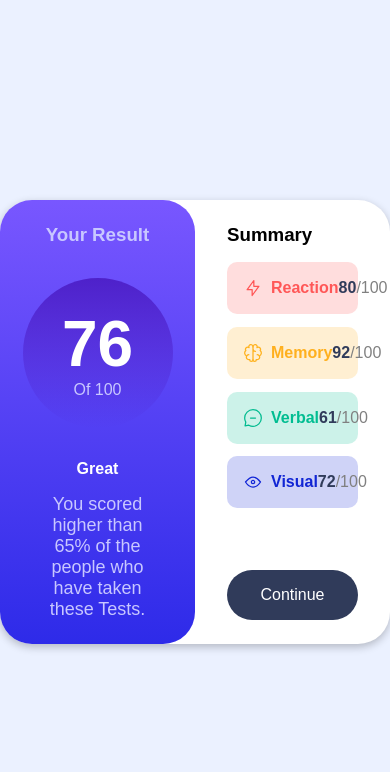
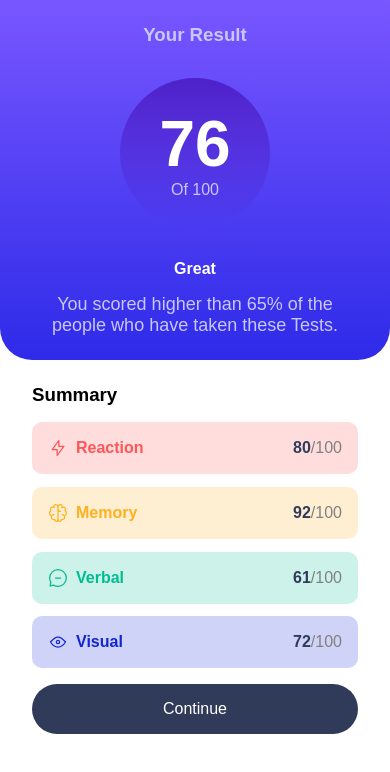
Before and after one commit to girldocode/result-summary-fr-mentor, a plain HTML site: page index.html in a window 390 px wide. Drawn offline with Linux system fonts and the light colour scheme; a web font is replaced by a local one.

Commit message:
feat(responsive): added responsive css

```diff
--- /dev/null
+++ b/assets/css/responsive.css
@@ -0,0 +1,30 @@
+@media screen and (max-width: 726px) {
+    body {
+        min-height: unset;
+    }
+
+    .card {
+        flex-direction: column;
+    }
+
+    .result,
+    .summary {
+        width: 100%;
+    }
+}
+
+@media screen and (max-width: 653px) {
+    body {
+        background-color: var(--White);
+    }
+
+    .card {
+        border-radius: unset;
+        box-shadow: none;
+    }
+
+    .result {
+        border-top-right-radius: unset;
+        border-top-left-radius: unset;
+    }
+}
--- a/styles.css
+++ b/assets/css/styles.css
@@ -34,8 +34,7 @@ body {
     display: flex;
     box-shadow: rgba(0, 0, 0, 0.24) 0px 3px 8px;
     border-radius: 2rem;
-    max-width: 650px;
-    width: 100%;
+    width: 650px;
     background-color: var(--White);
 }
 
--- a/index.html
+++ b/index.html
@@ -7,7 +7,8 @@
   <!-- displays site properly based on user's device -->
 
   <link rel="icon" type="image/png" sizes="32x32" href="./assets/images/favicon-32x32.png">
-  <link rel="stylesheet" href="styles.css">
+  <link rel="stylesheet" href="./assets/css/styles.css">
+  <link rel="stylesheet" href="./assets/css/responsive.css">
   <link rel="stylesheet" href="https://fonts.google.com/specimen/Hanken+Grotesk">
   <title>Results summary component | Frontend Mentor</title>
 
```
